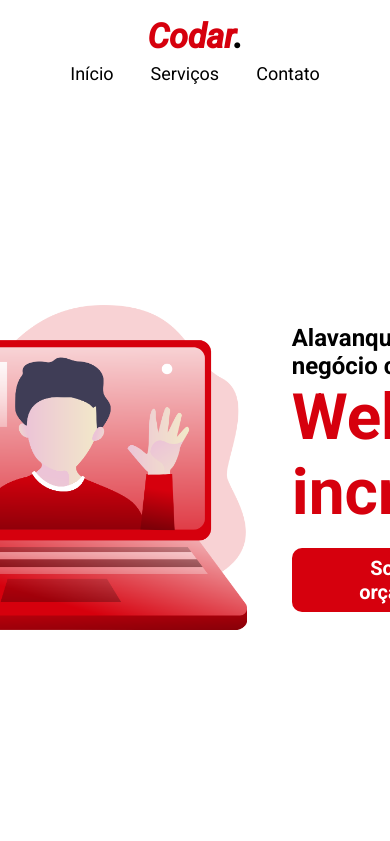
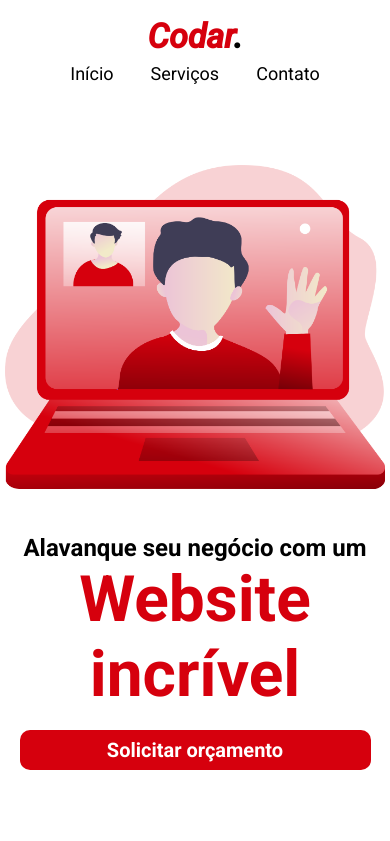
Before and after one commit to JoaoVictor6/codar-devchallenge, a plain HTML site: page index.html in a window 390 px wide. Shown: the top 841 px of the page. Drawn offline with Linux system fonts and the light colour scheme.

Commit message:
add header section responsiveness

```diff
--- a/style.css
+++ b/style.css
@@ -340,6 +340,31 @@ RESPONSIVENESSA AREA
   .item__button--highlighted{
     display: none;
   }
+
+  .header__section{
+    flex-direction: column;
+  }
+
+  .section__img {
+    width: 300px;
+  }
+
+  .section__aside{
+    display: flex;
+    flex-direction: column;
+    justify-content: center;
+    align-content: center;
+  }
+
+  .section__aside > p {
+    text-align: center;
+  }
+
+  .section-aside__button {
+    width: 90%;
+    margin: 0 auto;
+    margin-top: 18px;
+  }
 }
 
 @media(max-width: 414px) {
```
